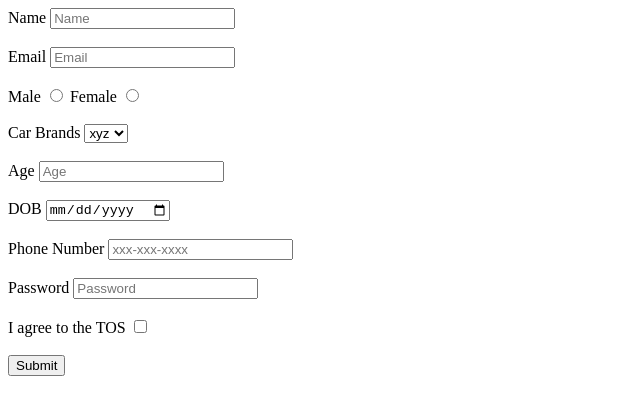
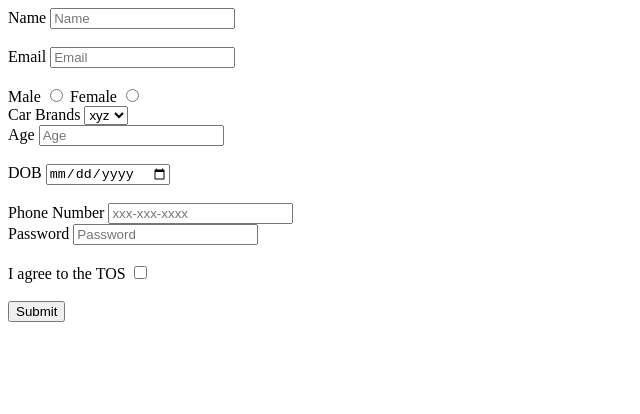
Before and after one commit to acciojob/signup-form-car-HidekiMichi, a website: page main.html in a window 1280 px wide. Shown: the whole page, without its empty margins (0-640 px from the left). Drawn offline with Linux system fonts and the light colour scheme.

Commit message:
created a submission

```diff
--- a/main.html
+++ b/main.html
@@ -20,18 +20,14 @@
 		<lable for="gender_m">Male</lable>
 		<input name="gender" id="gender_m" type="radio" required />
 		<label for="gender_f">Female</label>
-		<input name="gender" id="gender_f" type="radio" required/>
-		<br>
-		<br>
+		<input name="gender" id="gender_f" type="radio" required/><br>
 		<lable for="Cars">Car Brands</lable>
 		<select name="Car Brands" id="Cars" type="select" placeholder="--Please choose an option--" required>
 		<option>xyz</option>
 		<option>abc</option>
-		</select>
-		<br>
-		<br>
-		<lable for="Age">Age</lable>
-		<input name="Age" id="Age" type="number" placeholder="Age" required />
+		</select><br>
+		<lable for="age">Age</lable>
+		<input name="Age" id="age" type="number" placeholder="Age" required />
 		<br>
 		<br>
 		<label for="dob">DOB</label>
@@ -39,11 +35,9 @@
 		<br>
 		<br>
 		<label for="tel">Phone Number</label>
-		<input name="Phone Number" id="tel" type="tel" placeholder="xxx-xxx-xxxx" />
-		<br>
-		<br>
-		<lable for="Password">Password</lable>
-		<input name="Password" id="Password" type="password" placeholder="Password" required/>
+		<input name="Phone Number" id="tel" type="tel" placeholder="xxx-xxx-xxxx" /><br>
+		<lable for="password">Password</lable>
+		<input name="Password" id="password" type="password" placeholder="Password" required/>
 		<br>
 		<br>
 		<label for="tos">I agree to the TOS</label>
```
